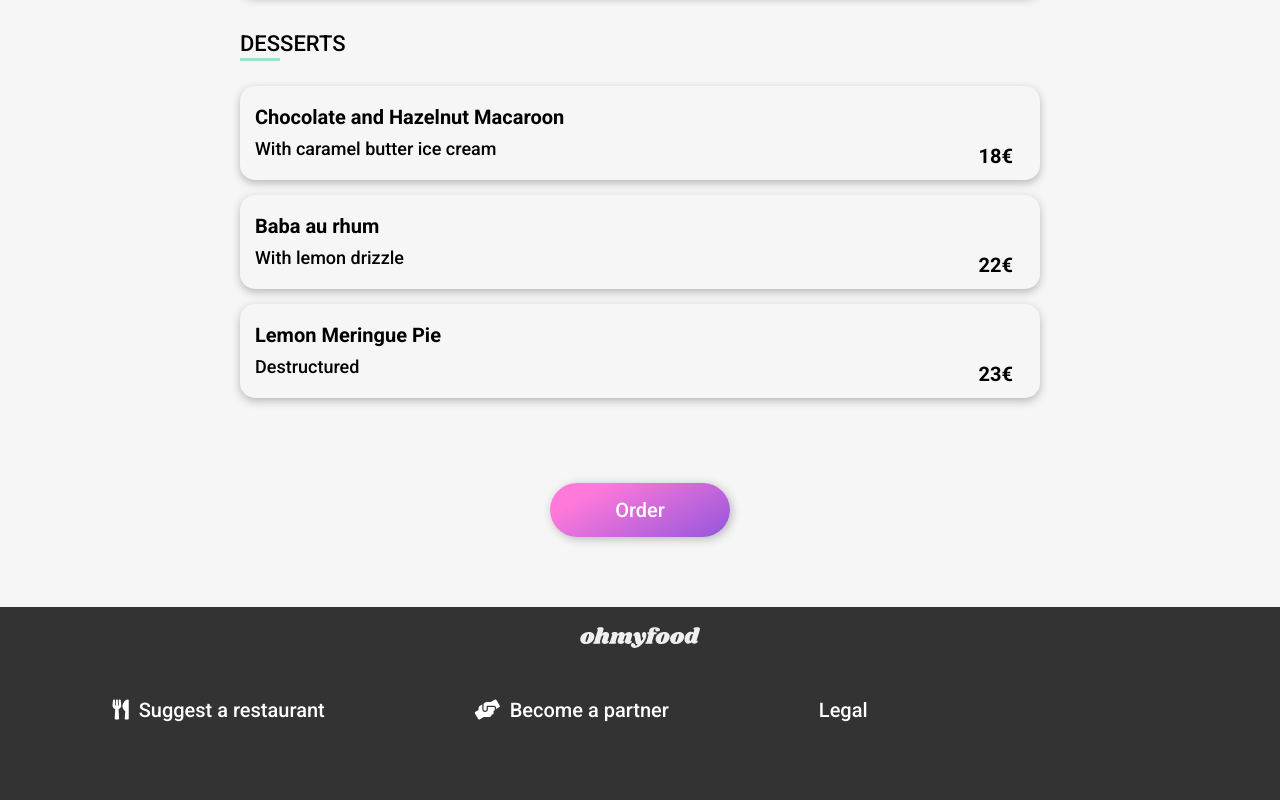
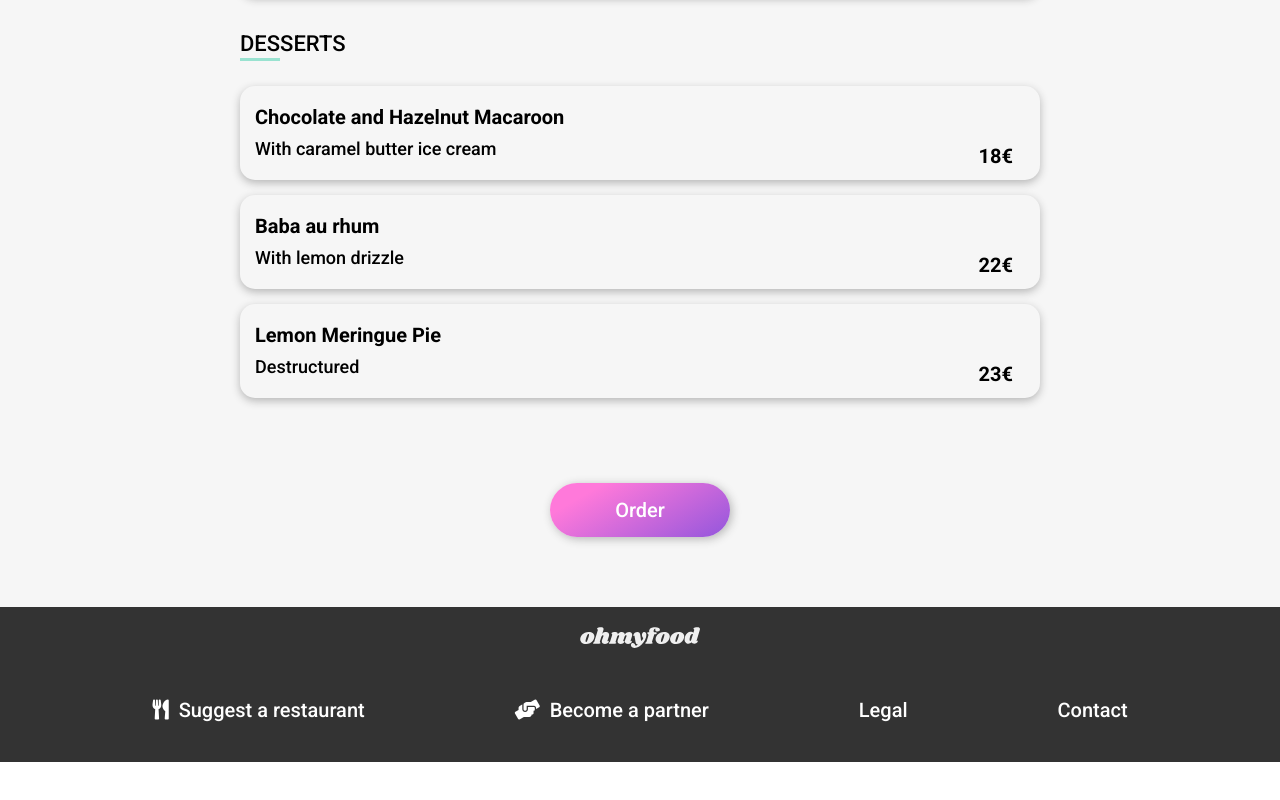
Before and after one commit to Kalnja/Ohmyfood, a website: page menu2.html in a window 1280 px wide. Shown: the part 1644-2444 px from the top of the page. After the commit the page ends 2406 px from the top, so only its background shows below. Drawn offline with Linux system fonts and the light colour scheme; a web font is replaced by a local one.

Commit message:
contact added

```diff
--- a/menu2.html
+++ b/menu2.html
@@ -185,7 +185,7 @@
             <li class="footer-menu__item"><a href="#"><i class="fas fa-utensils"></i>Suggest a restaurant</a></li>
             <li class="footer-menu__item"><a href="#"><i class="fas fa-hands-helping"></i>Become a partner</a></li>
             <li class="footer-menu__item"><a href="#">Legal</a></li>
-            <li class="footer-menu__item"><a href="mailto:contact@ohmyfood.com"></li>
+            <li class="footer-menu__item"><a href="mailto:contact@ohmyfood.com">Contact</a></li>
         </ul>
     </footer>
 
```
Also changed, not shown: menu3.html (+1 -1 lines), menu4.html (+1 -1 lines).
